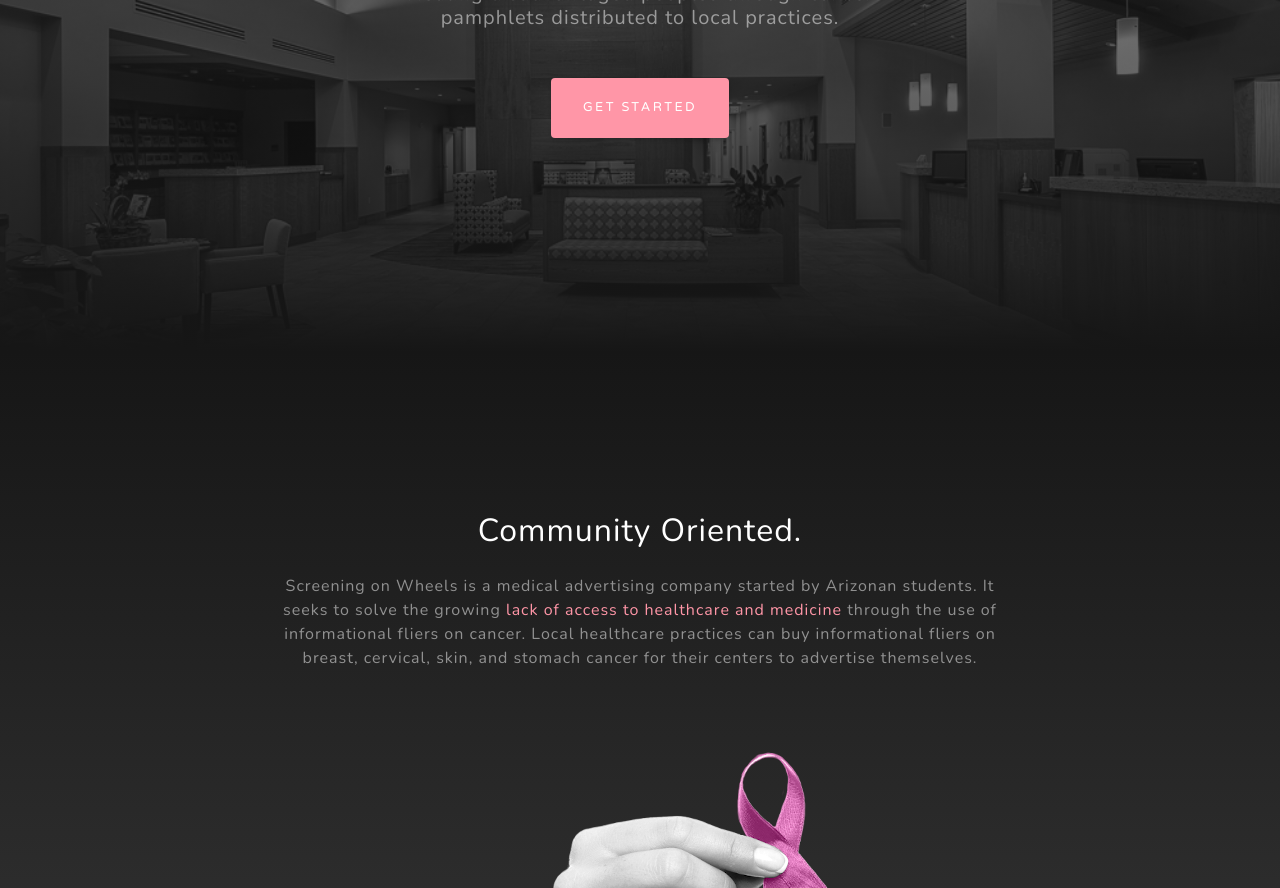
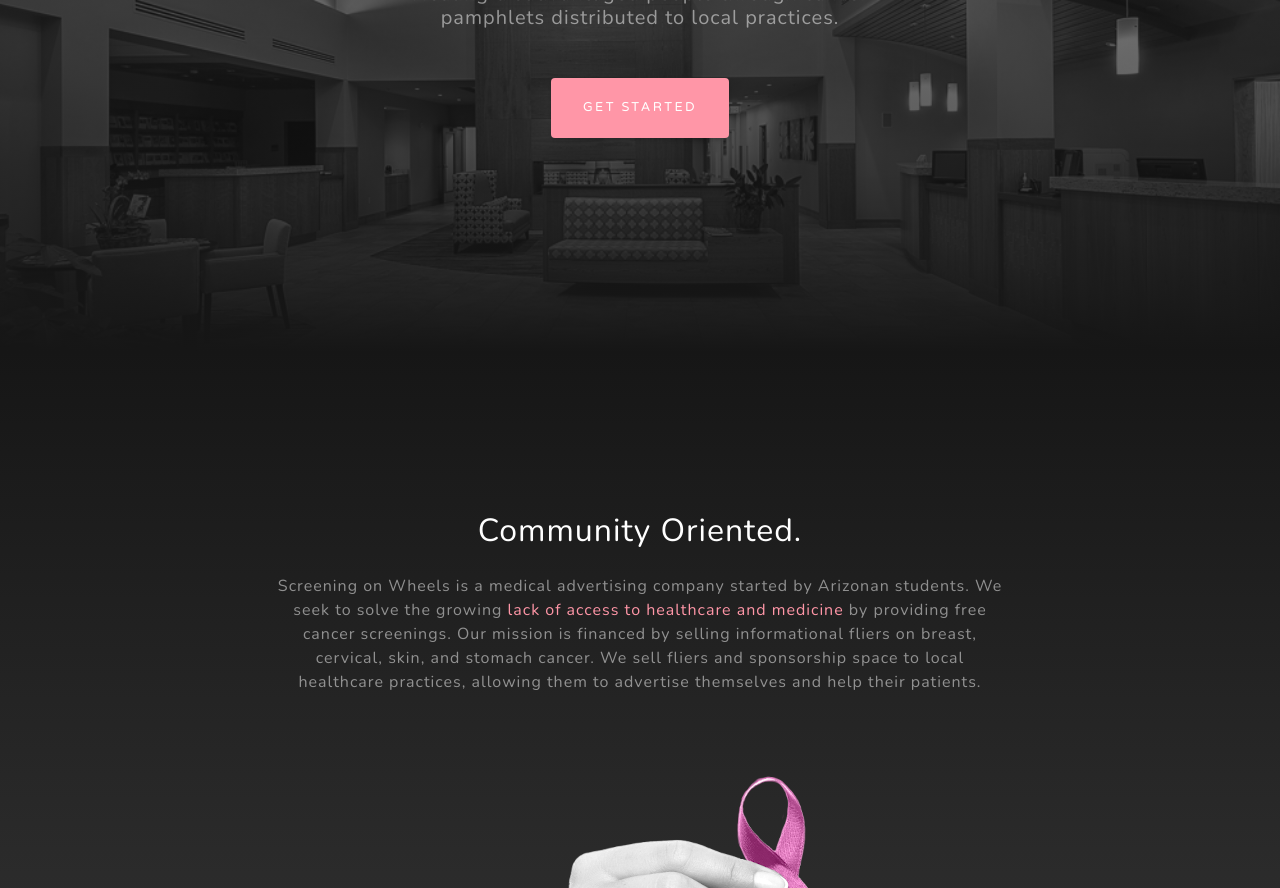
Before and after one commit to ScreeningOnWheels/ScreeningOnWheels.github.io, a plain HTML site: page index.html in a window 1280 px wide. Shown: the part 448-1336 px from the top of the page. Drawn offline with nearby package versions, Linux system fonts and the light colour scheme.

```diff
--- a/index.html
+++ b/index.html
@@ -55,7 +55,7 @@
     <div class="container d-flex h-100 align-items-center">
       <div class="mx-auto text-center">
         <h1 class="mx-auto my-0 text-uppercase">Screening on Wheels</h1>
-        <h2 class="text-white-50 mx-auto mt-2 mb-5">Healing disadvantaged peoples through cancer pamphlets distributed to local practices.</h2>
+        <h2 class="text-white-50 mx-auto mt-2 mb-5">Healing disadvantaged people through cancer pamphlets distributed to local practices.</h2>
         <a href="#about" class="btn btn-primary js-scroll-trigger">Get Started</a>
       </div>
     </div>
@@ -67,8 +67,8 @@
       <div class="row">
         <div class="col-lg-8 mx-auto">
           <h2 class="text-white mb-4">Community Oriented.</h2>
-          <p class="text-white-50">Screening on Wheels is a medical advertising company started by Arizonan students. It seeks to solve the growing
-            <a href="https://www.healthypeople.gov/2020/topics-objectives/topic/Access-to-Health-Services" target="_blank">lack of access to healthcare and medicine</a> through the use of informational fliers on cancer. Local healthcare practices can buy informational fliers on breast, cervical, skin, and stomach cancer for their centers to advertise themselves.</p>
+          <p class="text-white-50">Screening on Wheels is a medical advertising company started by Arizonan students. We seek to solve the growing
+            <a href="https://www.healthypeople.gov/2020/topics-objectives/topic/Access-to-Health-Services" target="_blank">lack of access to healthcare and medicine</a> by providing free cancer screenings. Our mission is financed by selling informational fliers on breast, cervical, skin, and stomach cancer. We sell fliers and sponsorship space to local healthcare practices, allowing them to advertise themselves and help their patients.</p>
         </div>
       </div>
       <img src="img/pinching_ribbon.png" class="img-fluid" alt="">
```
Also changed, not shown: img/old_plans.jpg (renamed from img/plans.jpg), img/plans.png (added).
